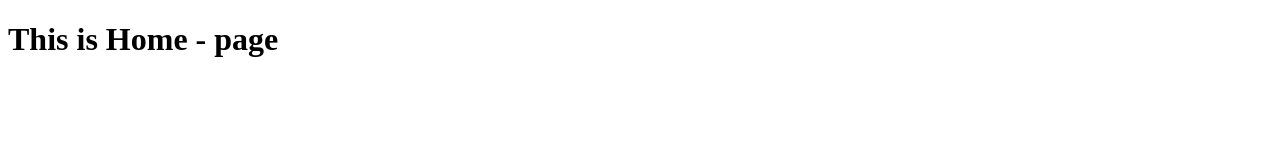
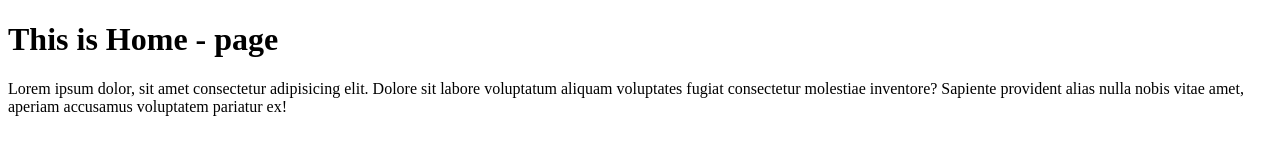
Before and after one commit to Rajeebkumarpanda/gitmandemo, a plain HTML site: page index.html in a window 1280 px wide. Drawn offline with Linux system fonts and the light colour scheme.

Commit message:
index.html modified

```diff
--- a/index.html
+++ b/index.html
@@ -8,5 +8,6 @@
 </head>
 <body>
     <h1>This is Home - page</h1>
+    <p>Lorem ipsum dolor, sit amet consectetur adipisicing elit. Dolore sit labore voluptatum aliquam voluptates fugiat consectetur molestiae inventore? Sapiente provident alias nulla nobis vitae amet, aperiam accusamus voluptatem pariatur ex!</p>
 </body>
 </html>
```
